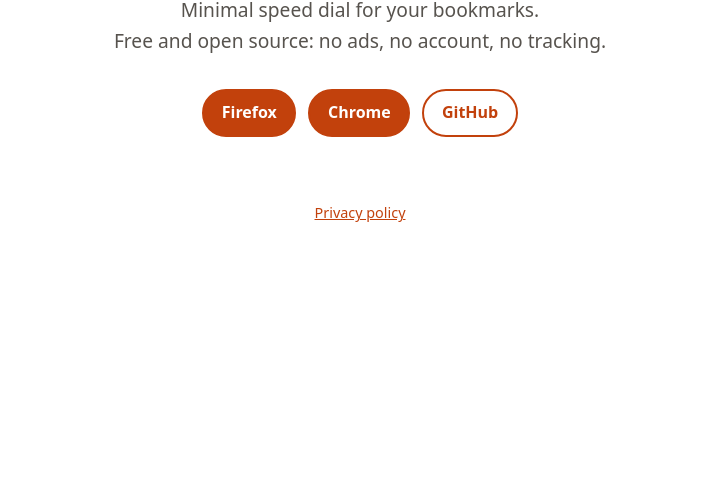
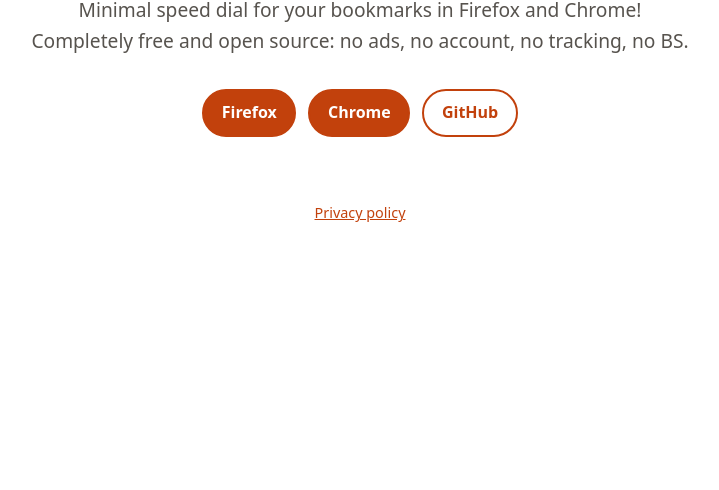
Before and after one commit to firedial-app/firedial-app.github.io, a plain HTML site: page index.html in a window 1280 px wide. Shown: the part 310-800 px from the top of the page, without its empty margins (280-999 px from the left). Drawn offline with Linux system fonts and the light colour scheme.

Commit message:
Homepage tagline as in the README: no BS

```diff
--- a/index.html
+++ b/index.html
@@ -4,7 +4,7 @@
 <meta charset="utf-8">
 <meta name="viewport" content="width=device-width, initial-scale=1">
 <title>FireDial</title>
-<meta name="description" content="Minimal speed dial for your bookmarks. Free and open source: no ads, no account, no tracking.">
+<meta name="description" content="Minimal speed dial for your bookmarks in Firefox and Chrome! Completely free and open source: no ads, no account, no tracking, no BS.">
 <link rel="icon" href="icon.svg" type="image/svg+xml">
 <link rel="stylesheet" href="style.css">
 </head>
@@ -12,7 +12,7 @@
 <main class="hero">
 <img src="icon.svg" alt="">
 <h1>FireDial</h1>
-<p>Minimal speed dial for your bookmarks.<br>Free and open source: no ads, no account, no tracking.</p>
+<p>Minimal speed dial for your bookmarks in Firefox and Chrome!<br>Completely free and open source: no ads, no account, no tracking, no BS.</p>
 <ul class="links">
 <li><a class="primary" href="https://addons.mozilla.org/firefox/addon/firedial">Firefox</a></li>
 <li><a class="primary" href="https://chromewebstore.google.com/detail/khflkpkeicdbceieebokdclnedonmphk">Chrome</a></li>
```
